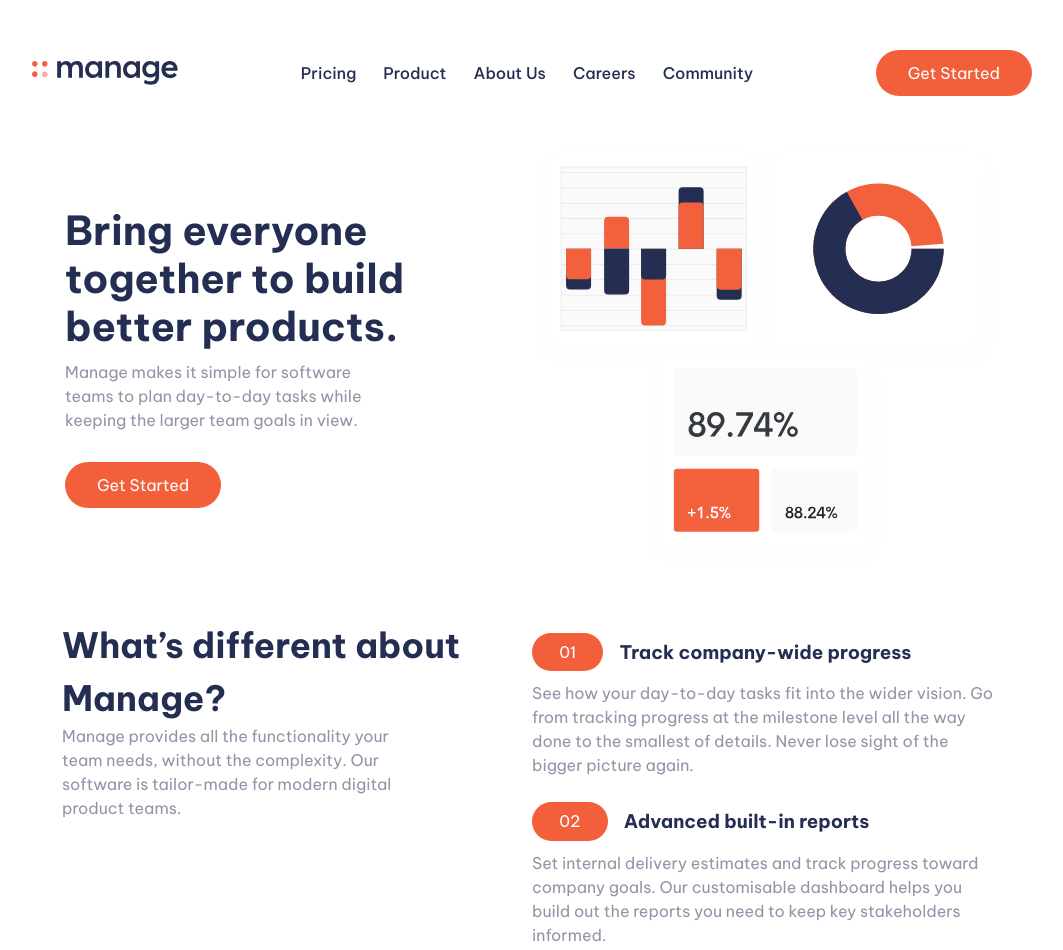
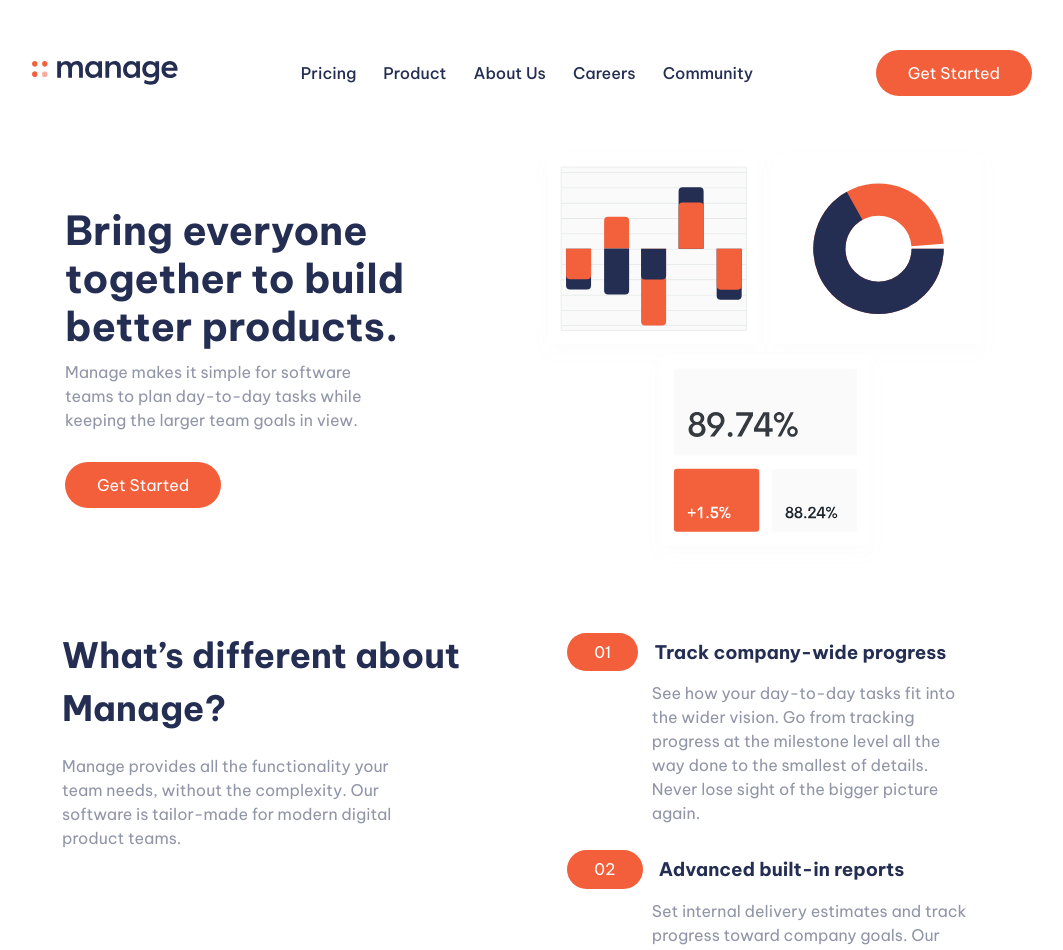
Before and after one commit to yacineKahlerras/manage-landing-page, a React (Create React App) app: page / in a window 1280 px wide. Shown: the top 950 px of the page, without its empty margins (108-1171 px from the left). Built offline with nearby package versions, Linux system fonts and the light colour scheme.

Commit message:
finished functionality styling

```diff
--- a/src/styles/componentsStyles/_functionality.scss
+++ b/src/styles/componentsStyles/_functionality.scss
@@ -14,13 +14,24 @@
     place-items: baseline;
   }
 
+  .text-side {
+    h2 {
+      margin-bottom: 2rem;
+    }
+
+    @include desktop {
+      position: relative;
+      top: 1rem;
+    }
+  }
+
   .features-side {
     display: flex;
     flex-direction: column;
     gap: 2.5rem;
 
     .feature {
-      width: min(100%, 50rem);
+      width: min(100%, 25em);
       margin: 0 auto;
 
       .title {
@@ -53,6 +64,12 @@
           border-radius: var(--border-radius-1);
         }
       }
+
+      p {
+        @include desktop {
+          margin-left: 5.3em;
+        }
+      }
     }
   }
 }
```
